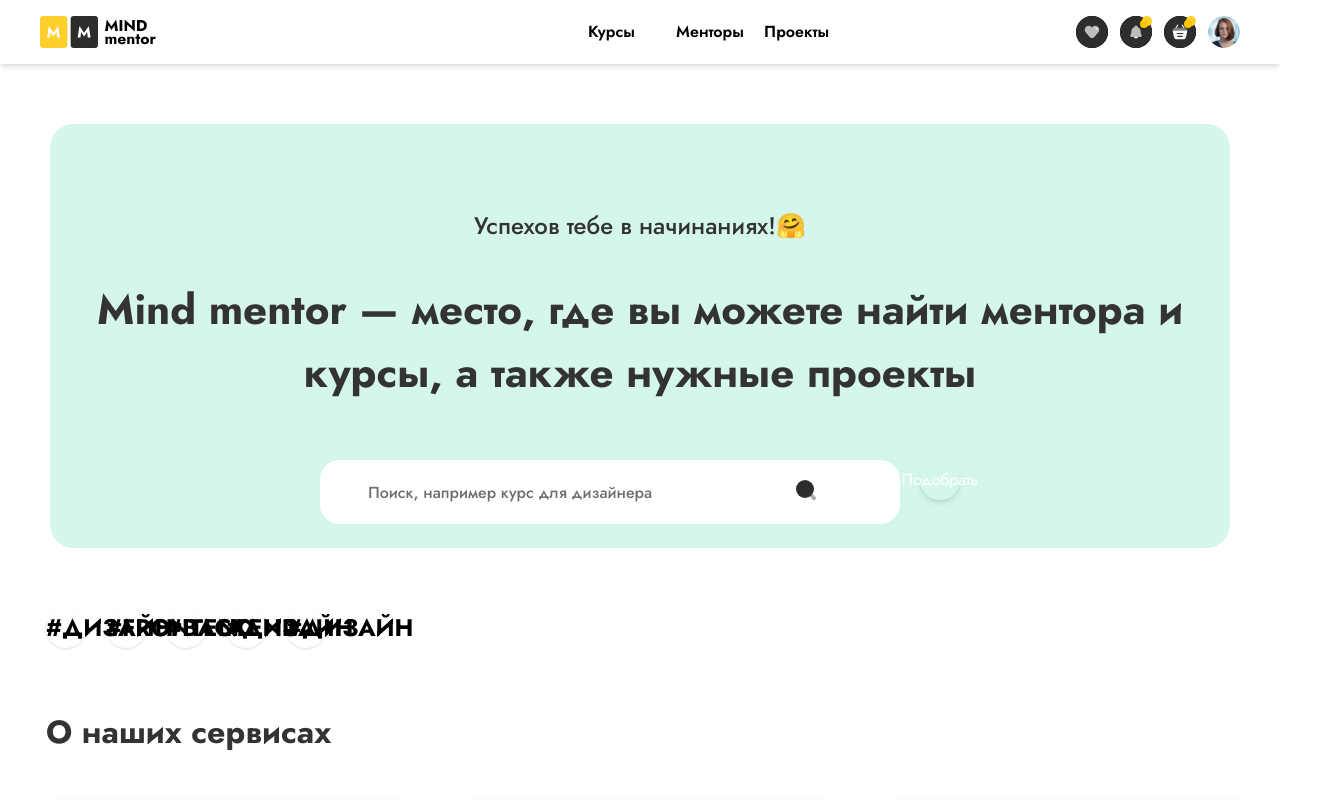
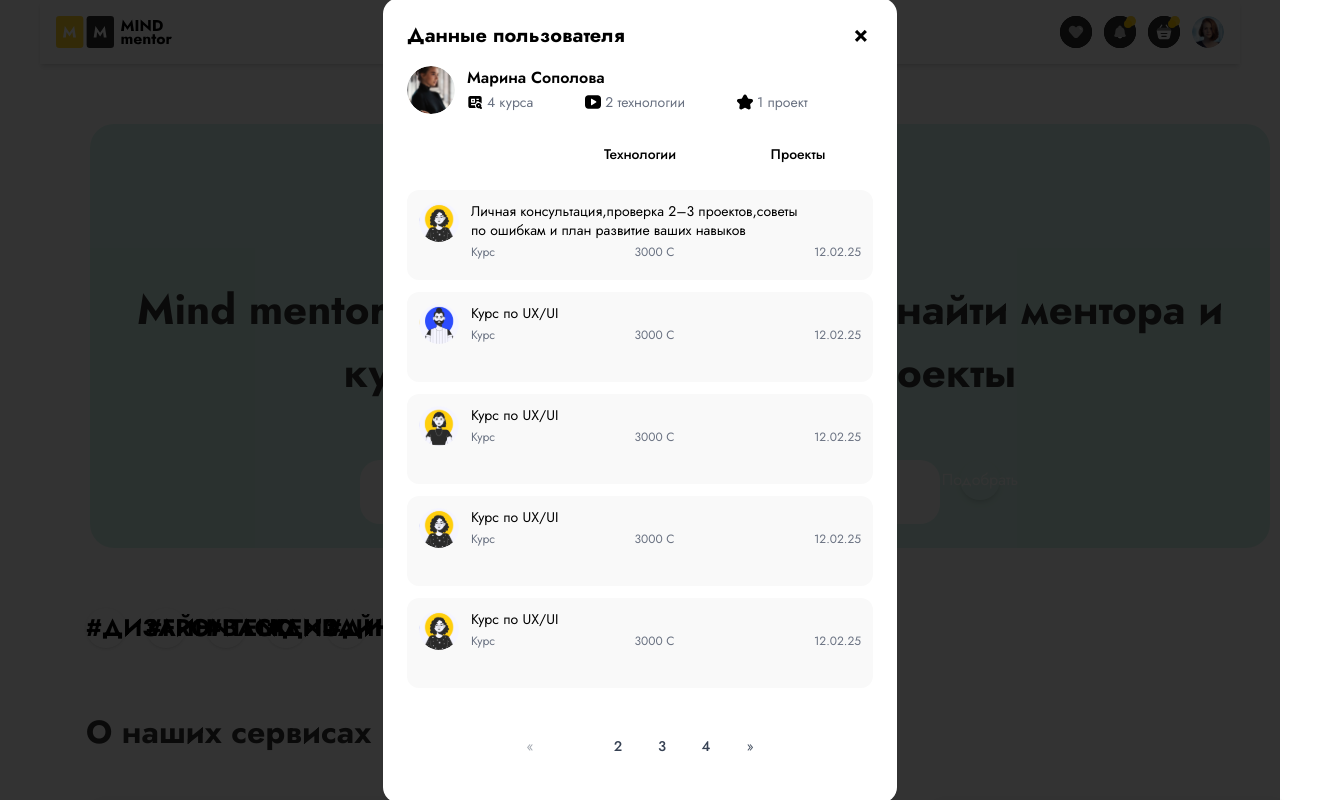
Before and after one commit to BAKYTq1/Mind-mentor, a React (Vite) app: page / in a window 1280 px wide. Shown: the top 800 px of the page, 1320 px wide, since content can reach past the window. Built offline with nearby package versions, Linux system fonts and the light colour scheme.

Commit message:
user data

```diff
--- a/src/App.jsx
+++ b/src/App.jsx
@@ -1,17 +1,13 @@
-import { Routes, Route } from 'react-router-dom';
-import Layout from "./Layout/Layout.jsx";
-import Home from "./pages/Home/Home.jsx";
+import './App.css'
+import { RouterProvider } from 'react-router-dom'
+import { myRouter } from './router'
 
-function App() {
-    return (
-        <div>
-            <Routes>
-                <Route path="/" element={<Layout />}>
-                    <Route index element={<Home />} />
-                </Route>
-            </Routes>
-        </div>
-    );
+export  function App() {
+  return (
+    <div className='wrapper'>
+     <RouterProvider router={myRouter}/>
+    </div>
+  )
 }
 
-export default App;
+export default App
--- a/src/components/UserData/index.jsx
+++ b/src/components/UserData/index.jsx
@@ -1,70 +1,95 @@
 import { useState } from "react";
 import DataUser from "../../data/UserData";
-import marina from "../../assets/svg/user-avatar.svg"
-import c_icon1 from "../../assets/svg/cours1.svg"
-import c_icon2 from "../../assets/svg/cours2.svg"
-import c_icon3 from "../../assets/svg/cours3.svg"
+import marina from "../../assets/svg/user-avatar.svg";
+import c_icon1 from "../../assets/svg/cours1.svg";
+import c_icon2 from "../../assets/svg/cours2.svg";
+import c_icon3 from "../../assets/svg/cours3.svg";
 
-export default function DataUserCard() {
+export default function UserData() {
+  const [isOpen, setIsOpen] = useState(true); // Управляем видимостью модального окна
   const [activeTab, setActiveTab] = useState("courses");
+  const [currentPage, setCurrentPage] = useState(1);
+  const itemsPerPage = 5;
+
+  const tabs = {
+    courses: "Курсы",
+    tech: "Технологии",
+    projects: "Проекты"
+  };
+
+  const tabData = DataUser[activeTab];
+  const totalPages = Math.ceil(tabData.length / itemsPerPage);
+
+  const paginatedData = tabData.slice(
+    (currentPage - 1) * itemsPerPage,
+    currentPage * itemsPerPage
+  );
+
+  const changePage = (page) => {
+    if (page >= 1 && page <= totalPages) {
+      setCurrentPage(page);
+    }
+  };
+
+  // Функция для закрытия модального окна
+  const closeModal = () => {
+    setIsOpen(false);
+  };
+
+  // Если модальное окно закрыто, не рендерим компонент
+  if (!isOpen) return null;
 
   return (
     <div className="fixed inset-0 z-50 flex items-center justify-center bg-black/80">
-      <div className="w-[514px] h-[805px] bg-white rounded-2xl p-6 shadow-md  relative">
-        <button className="absolute top-4 right-4 text-2xl font-bold">×</button>
+      <div className="w-[514px] h-[805px] bg-white rounded-2xl p-6 shadow-md relative">
+        <button
+          onClick={closeModal} // Закрытие модального окна при нажатии на кнопку "×"
+          className="absolute top-4 right-4 text-2xl font-bold"
+        >
+          ×
+        </button>
 
         <h2 className="text-xl font-bold mb-4">Данные пользователя</h2>
 
+        {/* Профиль */}
         <div className="flex items-center gap-3 mb-5">
-          <img
-            src={marina}
-            alt="avatar"
-            className="w-12 h-12 rounded-full object-cover"
-          />
+          <img src={marina} alt="avatar" className="w-12 h-12 rounded-full object-cover" />
           <div>
             <p className="font-semibold leading-tight">Марина Сополова</p>
             <div className="text-sm text-gray-500 flex gap-13 mt-1">
-              <span className="flex items-center gap-1"><img src={c_icon1} alt="" className="w-4 h-4"/> 4 курса</span>
-              <span className="flex items-center gap-1"><img src={c_icon2} alt="" className="w-4 h-4"/> 2 технологии</span>
-              <span className="flex items-center gap-1"><img src={c_icon3} alt="" className="w-4 h-4"/> 1 проект</span>
+              <span className="flex items-center gap-1"><img src={c_icon1} alt="" className="w-4 h-4" /> 4 курса</span>
+              <span className="flex items-center gap-1"><img src={c_icon2} alt="" className="w-4 h-4" /> 2 технологии</span>
+              <span className="flex items-center gap-1"><img src={c_icon3} alt="" className="w-4 h-4" /> 1 проект</span>
             </div>
           </div>
         </div>
 
+        {/* Таб кнопки */}
         <div className="flex gap-2 mb-4">
-                  <button
-            onClick={() => setActiveTab("courses")}
-            className={`flex-1 px-4 py-2 rounded-[16px] text-sm  border border-[#cfcfcf] ${
-              activeTab === "courses" ? "bg-cyan-500 text-white" : "bg-black text-black"
-            }`}
-          >
-            Курсы
-          </button>
-
-
-          <button
-            onClick={() => setActiveTab("tech")}
-            className={`flex-1 px-4 py-2 rounded-full text-sm font-medium border border-[#cfcfcf]  ${
-              activeTab === "tech" ? "bg-cyan-500 text-white" : "bg-white text-black"
-            }`}
-          >
-            Технологии
-          </button>
-          <button
-            onClick={() => setActiveTab("projects")}
-            className={`flex-1 px-4 py-2 rounded-full text-sm font-medium border border-[#cfcfcf]  ${
-              activeTab === "projects" ? "bg-cyan-500 text-white" : "bg-white text-black"
-            }`}
-          >
-            Проекты
-          </button>
+          {Object.keys(tabs).map((tab) => (
+            <button
+              key={tab}
+              onClick={() => {
+                setActiveTab(tab);
+                setCurrentPage(1); // при смене таба сбрасываем страницу на 1
+              }}
+              className={`flex-1 px-4 py-2 rounded-[14px] text-sm font-medium border ${
+                activeTab === tab
+                  ? "bg-black text-white border-black"
+                  : "bg-white text-black border-[#d9d9d9]"
+              }`}
+            >
+              {tabs[tab]}
+            </button>
+          ))}
         </div>
 
-        <div className="h-[520px] overflow-y-auto space-y-3 pr-1">
-          {DataUser[activeTab].map((item, index) => (
+        {/* Контент */}
+        <div className="h-[520px] overflow-y-auto space-y-3 pr-1 scrollbar-hide">
+          {paginatedData.map((item) => (
             <div
-              key={index}
-              className="flex gap-3 items-start bg-[#f9f9f9] rounded-xl p-3 text-sm"
+              key={item.id} // предполагаем, что у каждого элемента есть уникальный id
+              className="flex gap-3 items-start bg-[#f9f9f9] w-[466px] h-[90px] rounded-xl p-3 text-sm"
             >
               <img
                 src={item.image}
@@ -83,24 +108,49 @@
           ))}
         </div>
 
+        {/* Пагинация */}
         <div className="mt-4 flex justify-center items-center gap-1 text-sm">
-          <button className="w-8 h-8 rounded-full text-gray-600 hover:bg-gray-200">«</button>
-          {[1, 2, 3, 4, 5].map((p) => (
+          <button
+            className="w-8 h-8 rounded-[10px] text-gray-600 hover:bg-gray-200"
+            onClick={() => changePage(currentPage - 1)}
+            disabled={currentPage === 1} // Отключаем кнопку «предыдущая страница»
+          >
+            «
+          </button>
+          {Array.from({ length: totalPages }, (_, i) => i + 1).slice(0, 5).map((page) => (
             <button
-              key={p}
-              className={`w-8 h-8 rounded-full ${
-                p === 2 ? "bg-black text-white" : "text-gray-700 hover:bg-gray-100"
+              key={page}
+              onClick={() => changePage(page)}
+              className={`w-8 h-8 rounded-[10px] text-sm font-medium border transition ${
+                currentPage === page
+                  ? "bg-black text-white border-black"
+                  : "text-gray-700 bg-white border-[#d9d9d9] hover:bg-gray-100"
               }`}
             >
-              {p}
+              {page}
             </button>
           ))}
-          <span className="mx-1">...</span>
-          <button className="w-8 h-8 rounded-full text-gray-700 hover:bg-gray-100">15</button>
-          <button className="w-8 h-8 rounded-full text-gray-600 hover:bg-gray-200">»</button>
+          {totalPages > 5 && <span className="mx-1">...</span>}
+          {totalPages > 5 && (
+            <button
+              onClick={() => changePage(totalPages)}
+              className={`w-8 h-8 rounded-[10px] text-sm font-medium border transition ${
+                currentPage === totalPages
+                  ? "bg-black text-white border-black"
+                  : "text-gray-700 bg-white border-[#d9d9d9] hover:bg-gray-100"
+              }`}
+            >
+              {totalPages}
+            </button>
+          )}
+          <button
+            className="w-8 h-8 rounded-[10px] text-gray-600 hover:bg-gray-200"
+            onClick={() => changePage(currentPage + 1)}
+            disabled={currentPage === totalPages} // Отключаем кнопку «следующая страница»
+          >
+            »
+          </button>
         </div>
-
-
       </div>
     </div>
   );
--- a/src/data/UserData.js
+++ b/src/data/UserData.js
@@ -97,7 +97,28 @@
       },
       {
         image: course_icon,
+        title: "Личная консультация,проверка 2–3 проектов,советы по ошибкам и план развитие ваших навыков",
+        type: "Курс",
+        price: 3000,
+        date: "12.02.25",
+      },
+      {
+        image: course_icon,
         title: "Курс по UX/UI",
+        type: "Курс",
+        price: 3000,
+        date: "12.02.25",
+      },
+      {
+        image: course_icon,
+        title: "Личная консультация,проверка 2–3 проектов,советы по ошибкам и план развитие ваших навыков",
+        type: "Курс",
+        price: 3000,
+        date: "12.02.25",
+      },
+      {
+        image: course_icon,
+        title: "Личная консультация,проверка 2–3 проектов,советы по ошибкам и план развитие ваших навыков",
         type: "Курс",
         price: 3000,
         date: "12.02.25",
@@ -141,6 +162,34 @@
         price: 3000,
         date: "12.02.25",
       },
+      {
+        image: "/icons/device.svg",
+        title: "Платформа для курс и менторов",
+        type: "Проект",
+        price: 3000,
+        date: "12.02.25",
+      },
+      {
+        image: "/icons/device.svg",
+        title: "Платформа для курс и менторов",
+        type: "Проект",
+        price: 3000,
+        date: "12.02.25",
+      },
+      {
+        image: "/icons/device.svg",
+        title: "Платформа для курс и менторов",
+        type: "Проект",
+        price: 3000,
+        date: "12.02.25",
+      },
+      {
+        image: "/icons/device.svg",
+        title: "Платформа для курс и менторов",
+        type: "Проект",
+        price: 3000,
+        date: "12.02.25",
+      },
     ],
   };
 
--- a/src/main.jsx
+++ b/src/main.jsx
@@ -1,13 +1,10 @@
-import { StrictMode } from 'react';
-import { createRoot } from 'react-dom/client';
-import { BrowserRouter } from 'react-router-dom';
+import { StrictMode } from 'react'
+import { createRoot } from 'react-dom/client'
 import './index.css';
-import App from './App.jsx';
+import { App } from './App'
 
 createRoot(document.getElementById('root')).render(
-    <StrictMode>
-        <BrowserRouter>
-            <App />
-        </BrowserRouter>
-    </StrictMode>,
-);
+  <StrictMode>
+    <App />
+  </StrictMode>,
+)
--- a/src/pages/Home/Home.jsx
+++ b/src/pages/Home/Home.jsx
@@ -8,6 +8,7 @@
 import Dashboard from '../../components/User-dashboard/Dashboard.'
 import Courses1 from "../../components/Corses1/Courses1.jsx";
 import AdminPage from "../AdminPage/AdminPage.jsx";
+import UserData from '../../components/UserData/index.jsx'
 
 function Home() {
   return (
@@ -22,6 +23,7 @@
         <ContactForm/>
         <Dashboard/>
         <AdminPage/>
+        <UserData/>
     </div>
   )
 }
--- a/src/router.jsx
+++ b/src/router.jsx
@@ -2,8 +2,7 @@
 import Layout from "./Layout/Layout";
 import Home from "./pages/Home/Home";
 import About from "./pages/About/About";
-import UserLayout from "./Layout/UserLayout";
-import UserData from "./components/UserData";
+
 
  export const myRouter = createBrowserRouter([
       {
```
